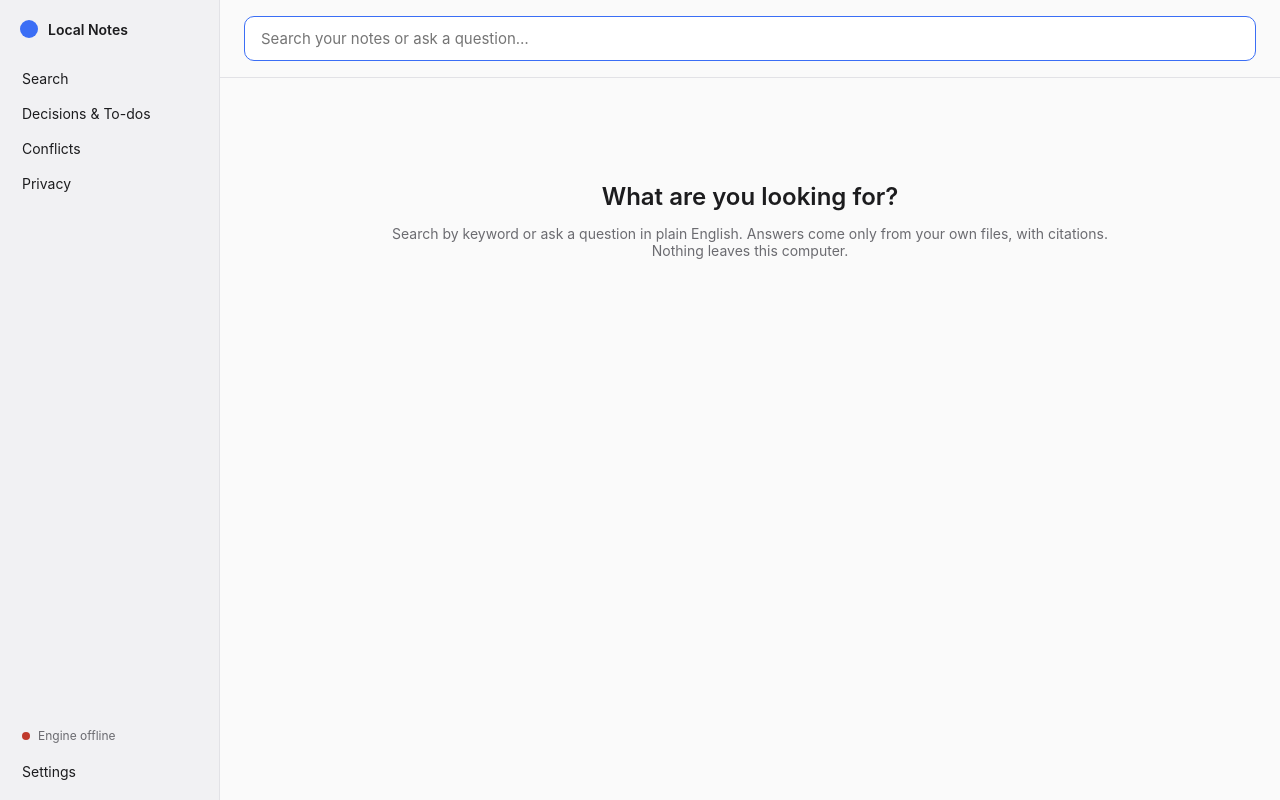
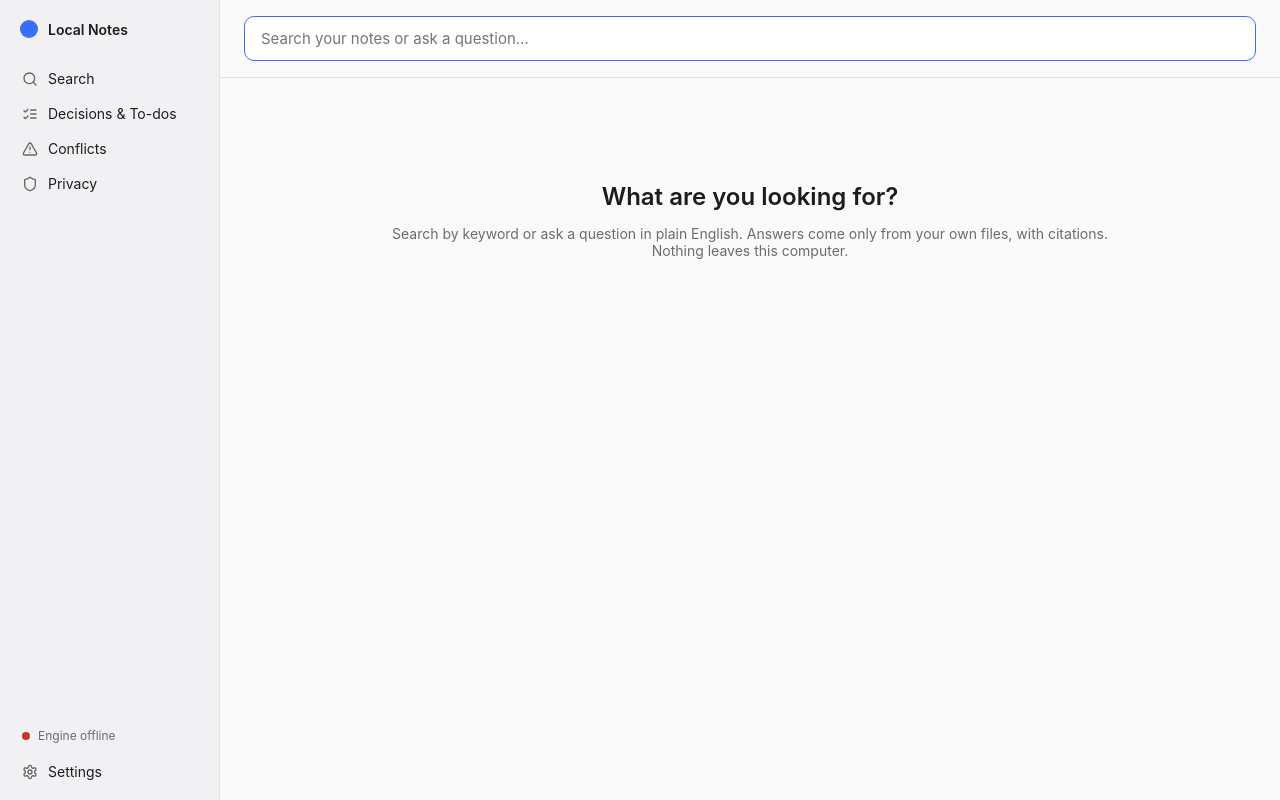
Before and after one commit to lynngoh7/pfizer-newpage-hackathon, a React (Vite) app: page / in a window 1280 px wide. Built offline with nearby package versions, Linux system fonts and the light colour scheme; no server answers.

Commit message:
feat(sidebar): add monotone line icons to navigation

```diff
--- a/src/components/Sidebar.tsx
+++ b/src/components/Sidebar.tsx
@@ -14,7 +14,27 @@ interface Props {
   onNavigate: (v: View) => void;
 }
 
-const NAV: { id: View; label: string }[] = [
+// Icon paths from Lucide (ISC licence), the set Obsidian uses. Inlined so
+// nothing is fetched and no icon package is added to the bundle.
+const ICONS: Record<Exclude<View, "home">, JSX.Element> = {
+  search: <><circle cx="11" cy="11" r="8" /><path d="m21 21-4.3-4.3" /></>,
+  decisions: <><path d="m3 17 2 2 4-4" /><path d="m3 7 2 2 4-4" /><path d="M13 6h8" /><path d="M13 12h8" /><path d="M13 18h8" /></>,
+  conflicts: <><path d="m21.73 18-8-14a2 2 0 0 0-3.48 0l-8 14A2 2 0 0 0 4 21h16a2 2 0 0 0 1.73-3" /><path d="M12 9v4" /><path d="M12 17h.01" /></>,
+  privacy: <path d="M20 13c0 5-3.5 7.5-7.66 8.95a1 1 0 0 1-.67-.01C7.5 20.5 4 18 4 13V6a1 1 0 0 1 1-1c2 0 4.5-1.2 6.24-2.72a1.17 1.17 0 0 1 1.52 0C14.51 3.81 17 5 19 5a1 1 0 0 1 1 1z" />,
+  settings: <><path d="M12.22 2h-.44a2 2 0 0 0-2 2v.18a2 2 0 0 1-1 1.73l-.43.25a2 2 0 0 1-2 0l-.15-.08a2 2 0 0 0-2.73.73l-.22.38a2 2 0 0 0 .73 2.73l.15.1a2 2 0 0 1 1 1.72v.51a2 2 0 0 1-1 1.74l-.15.09a2 2 0 0 0-.73 2.73l.22.38a2 2 0 0 0 2.73.73l.15-.08a2 2 0 0 1 2 0l.43.25a2 2 0 0 1 1 1.73V20a2 2 0 0 0 2 2h.44a2 2 0 0 0 2-2v-.18a2 2 0 0 1 1-1.73l.43-.25a2 2 0 0 1 2 0l.15.08a2 2 0 0 0 2.73-.73l.22-.39a2 2 0 0 0-.73-2.73l-.15-.08a2 2 0 0 1-1-1.74v-.5a2 2 0 0 1 1-1.74l.15-.09a2 2 0 0 0 .73-2.73l-.22-.38a2 2 0 0 0-2.73-.73l-.15.08a2 2 0 0 1-2 0l-.43-.25a2 2 0 0 1-1-1.73V4a2 2 0 0 0-2-2z" /><circle cx="12" cy="12" r="3" /></>,
+};
+
+// Decorative: the button text already names the tab.
+function NavIcon({ id }: { id: Exclude<View, "home"> }) {
+  return (
+    <svg className="nav-icon" viewBox="0 0 24 24" fill="none" stroke="currentColor"
+      strokeWidth="2" strokeLinecap="round" strokeLinejoin="round" aria-hidden="true">
+      {ICONS[id]}
+    </svg>
+  );
+}
+
+const NAV: { id: Exclude<View, "home">; label: string }[] = [
   { id: "search", label: "Search" },
   { id: "decisions", label: "Decisions & To-dos" },
   { id: "conflicts", label: "Conflicts" },
@@ -60,6 +80,7 @@ export default function Sidebar({ view, onNavigate }: Props) {
             aria-current={view === n.id ? "page" : undefined}
             onClick={() => onNavigate(n.id)}
           >
+            <NavIcon id={n.id} />
             {n.label}
           </button>
         ))}
@@ -78,6 +99,7 @@ export default function Sidebar({ view, onNavigate }: Props) {
           aria-current={view === "settings" ? "page" : undefined}
           onClick={() => onNavigate("settings")}
         >
+          <NavIcon id="settings" />
           Settings
         </button>
       </div>
--- a/src/styles.css
+++ b/src/styles.css
@@ -96,7 +96,13 @@ body {
   color: var(--fg);
   font: inherit;
   cursor: pointer;
+  display: flex;
+  align-items: center;
+  gap: 10px;
 }
+/* Monotone line icons, Obsidian-style: muted until hovered or active. */
+.nav-icon { width: 16px; height: 16px; flex: none; opacity: 0.65; }
+.nav-item:hover .nav-icon, .nav-item.active .nav-icon { opacity: 1; }
 .nav-item:hover { background: var(--hover); }
 .nav-item.active { background: var(--hover); font-weight: 600; }
 
```
Also changed, not shown: 3 other files (tests, documents, lock files or other folders).
